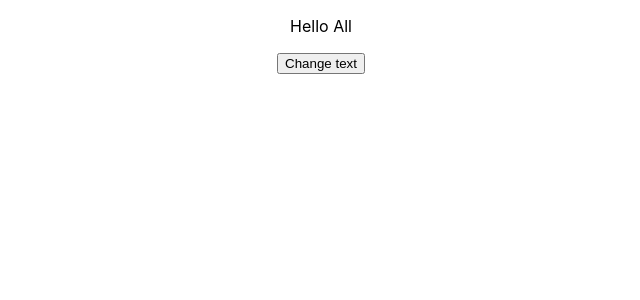
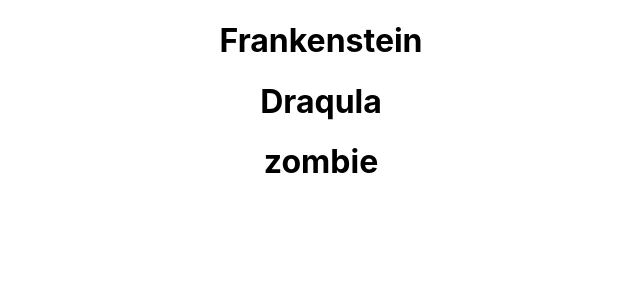
Before and after one commit to Wageesha95/react-basics, a React (Create React App) app: page / in a window 1280 px wide. Shown: the top 300 px of the page, without its empty margins (319-959 px from the left). Built offline with nearby package versions, Linux system fonts and the light colour scheme.

Commit message:
3.12 Dynamic Content

```diff
--- a/src/App.js
+++ b/src/App.js
@@ -7,15 +7,28 @@
     super();
 
     this.state = {
-      string: 'Hello All'
+      monsters: [
+        {
+          name: 'Frankenstein',
+          id: 'M1'
+        },
+        {
+          name: 'Draqula',
+          id: 'M2'
+        },
+        {
+          name: 'zombie',
+          id: 'M3'
+        },
+      ]
     }
   }
 
   render() {
     return (
-      <div className='App'>
-        <p>{this.state.string}</p>
-        <button onClick={() => this.setState({ string: 'Hello Thilina,' })}>Change text</button>
+      <div className='App'>{
+        this.state.monsters.map(monster => <h1 key={monster.id}>{monster.name}</h1>)
+      }
       </div>
 
 
```
